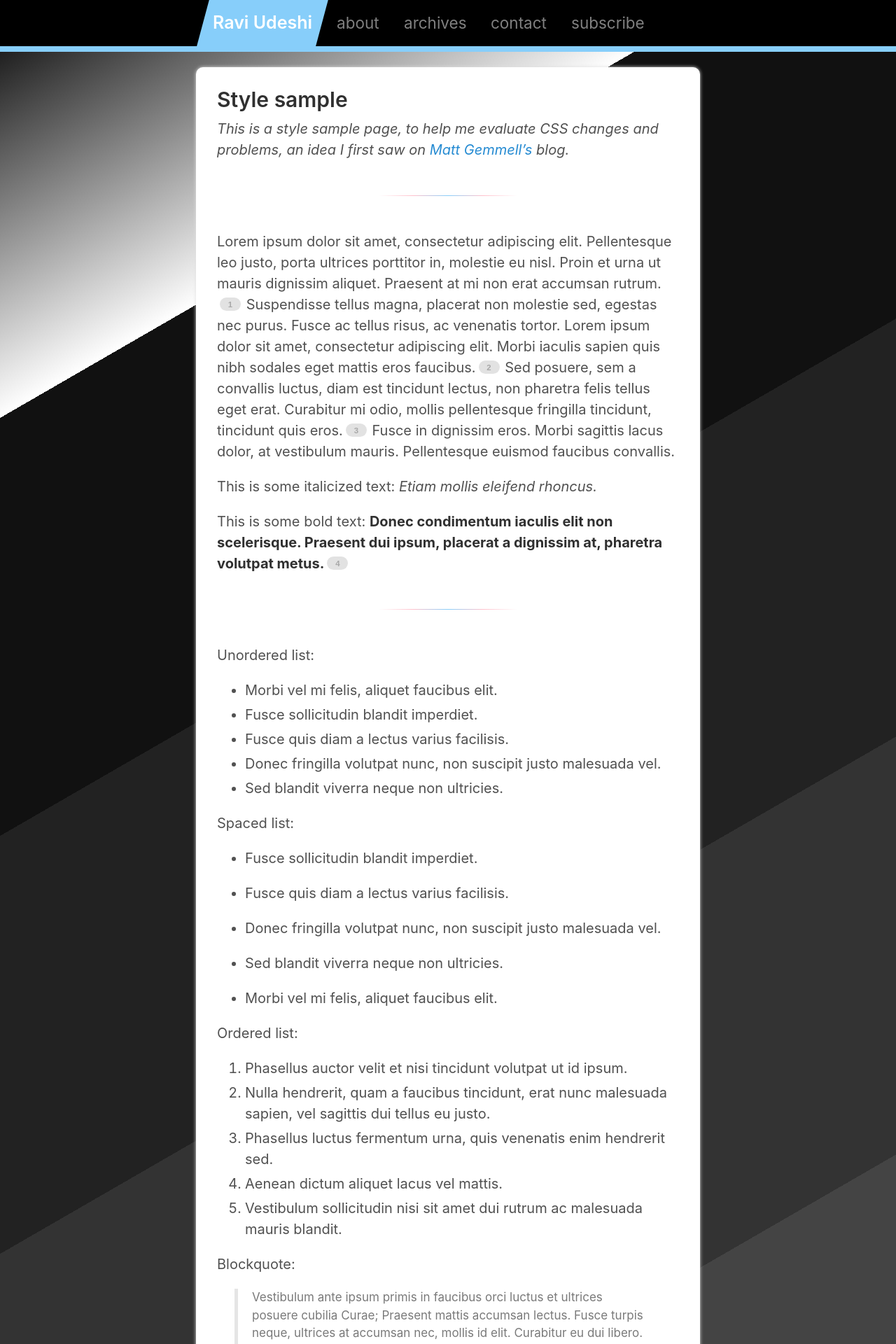
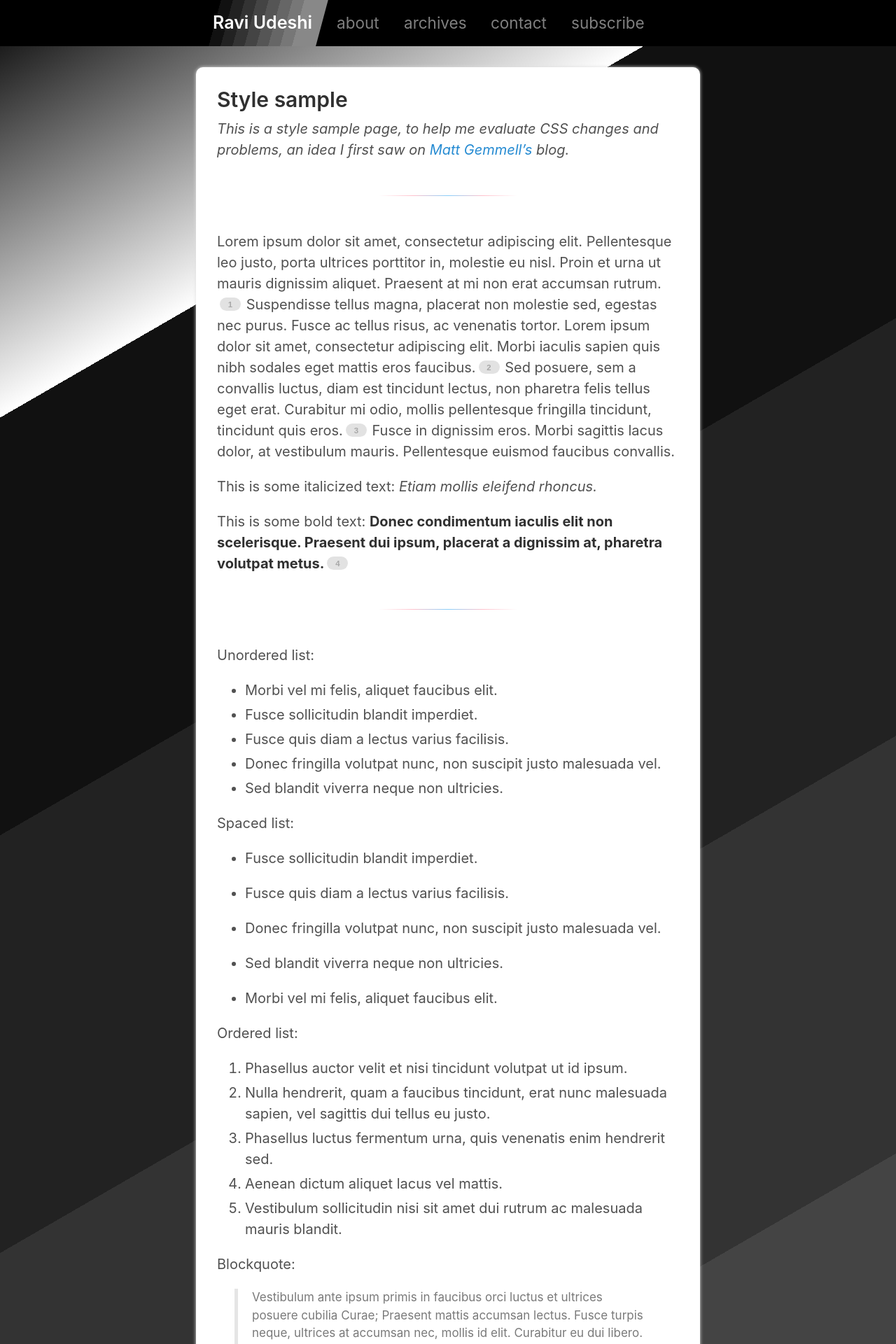
Before and after one commit to rkudeshi/rkudeshi.github.io, a Jekyll site: the page built from 5-style-sample.md, in a window 1280 px wide. Shown: the top 1920 px of the page at 70% size. Built offline with Jekyll 4.4.1, drawn with Linux system fonts in a browser that asks for light colours.

Commit message:
Fix bugs

```diff
--- a/_sass/_RAVI-DARK.scss
+++ b/_sass/_RAVI-DARK.scss
@@ -5,6 +5,7 @@
     /* box-shadow: 0 3px 3px 0 rgba(0,0,0,0.3); */
     /* box-shadow: 0 0.4rem 0 lightskyblue; */
     margin-bottom: 1.5rem;
+    box-shadow: none;
  }
 
  .masthead a {
@@ -29,4 +30,13 @@ article h3 {
     border-left: none;
     border-right: none;
     background: linear-gradient(150deg, #fff 00%, #fff 10%, #111 10%, #111 20%, #222 20%, #222 30%, #333 30%, #333 40%, #444 40%, #444 50%, #555 50%, #555 60%, #666 60%, #666 70%, #777 70%, #777 80%, #888 80%, #888 90%, #fff 90%, #fff 100%);
+    border: none;
 }
+
+.masthead-title {
+    display: inline-block;
+    font-weight: 600;
+    transform: skew(-15deg);
+    background: lightskyblue;
+    background: linear-gradient(to right, #000 0%, #000 10%, #111 10%, #111 20%, #222 20%, #222 30%, #333 30%, #333 40%, #444 40%, #444 50%, #555 50%, #555 60%, #666 60%, #666 70%, #777 70%, #777 80%, #888 80%, #888 90%);
+}
```
